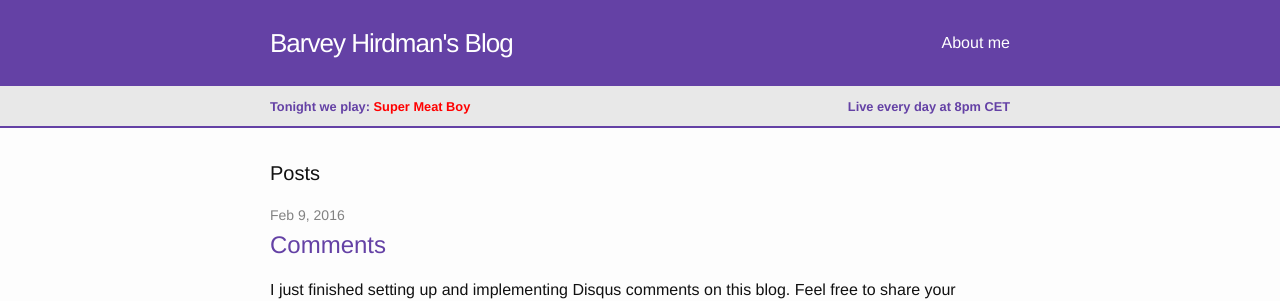
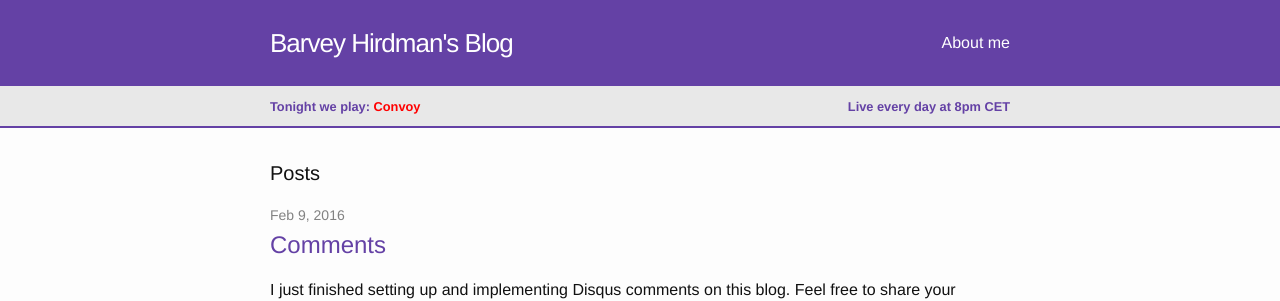
Before and after one commit to AlfredDobradi/blog.barveyhirdman.tv, a Jekyll site: the page built from index.html, in a window 1280 px wide. Shown: the top 301 px of the page. Built offline with Jekyll 4.4.1, drawn with Linux system fonts in a browser that asks for light colours; Markdown is read by kramdown in place of the engine named in the settings; comment, search, counter and statistics services are not loaded.

Commit message:
change game

```diff
--- a/_includes/header.html
+++ b/_includes/header.html
@@ -29,7 +29,7 @@
 
   <div class="wrapper">
     <div class="col left">
-      Tonight we play: <a class="red" href="http://store.steampowered.com/app/40800/" target="_blank">Super Meat Boy</a>
+      Tonight we play: <a class="red" href="http://store.steampowered.com/app/318230/" target="_blank">Convoy</a>
     </div>
     <div class="col right">
       <a href="http://twitch.tv/barveyhirdman" target="_blank">Live every day at 8pm CET</a>
```
